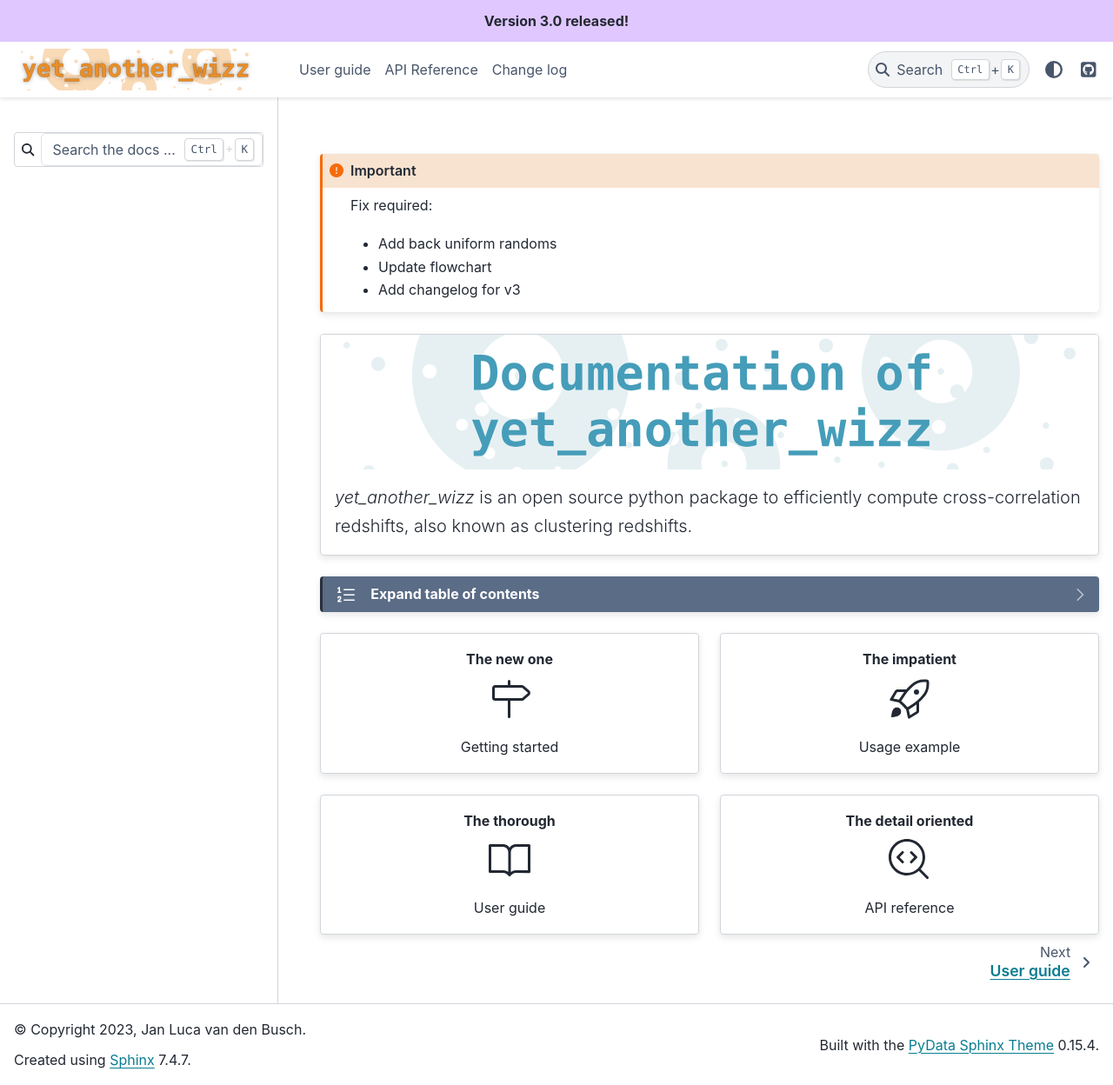
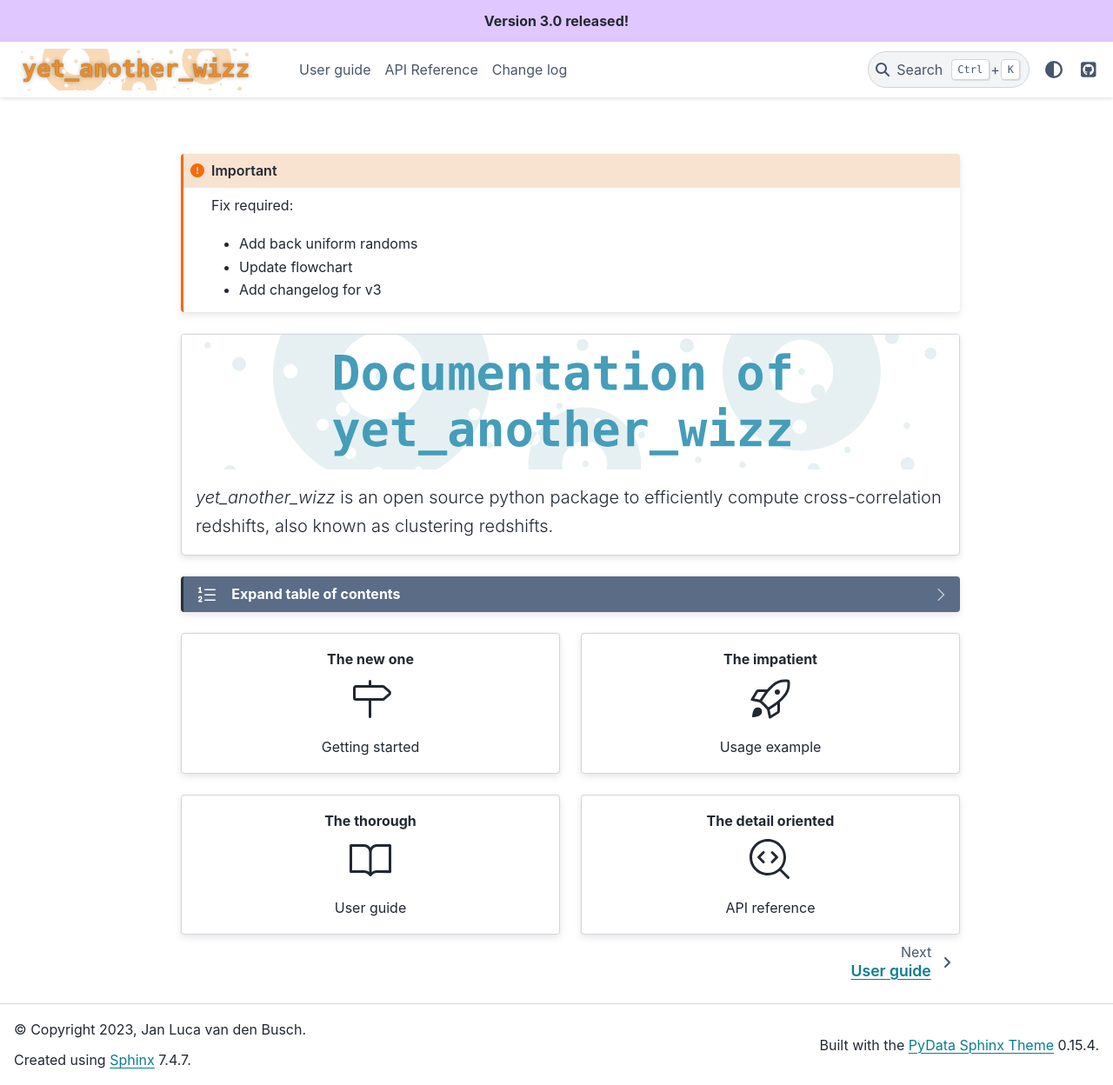
Before and after one commit to jlvdb/yet_another_wizz, a Sphinx documentation site: the page built from docs/source/index.rst, in a window 1280 px wide and 1248 px high. Shown: the whole window at 87% size. Built offline with Sphinx 7.4.7 and the PyData theme 0.15.4, drawn with Linux system fonts in a browser that asks for light colours; the version number could not be read and is left out.

Commit message:
removed search from side bar

```diff
--- a/docs/source/conf.py
+++ b/docs/source/conf.py
@@ -81,7 +81,7 @@ html_theme_options = {
     "announcement": f"<p>Version 3.0 released!</p>",
 }
 html_sidebars = {
-    "**": ["search-field.html", "sidebar-nav-bs.html", "sidebar-ethical-ads.html"]
+    "**": ["sidebar-nav-bs.html", "sidebar-ethical-ads.html"]
 }
 html_context = {
     "default_mode": "auto",
```
Also changed, not shown: docs/source/_static/patches.png.
